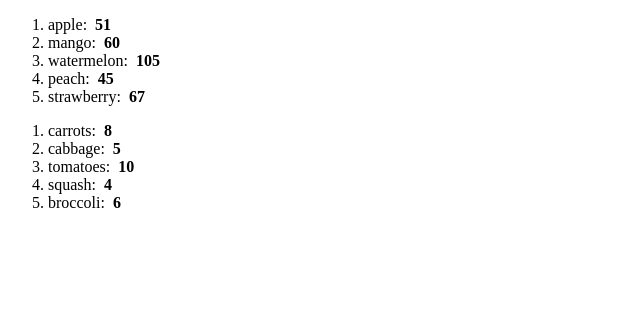
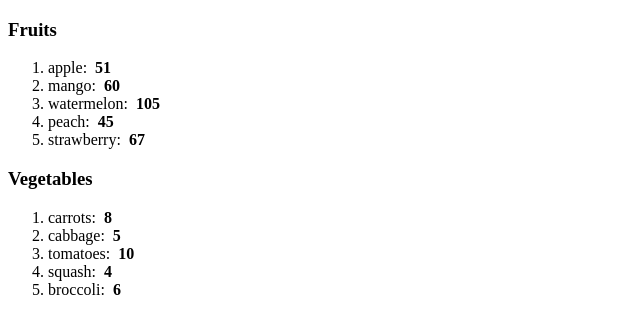
Before and after one commit to KingKunta22/JSDevJourney, a React (Vite) app in the folder react-app-yt-2/: page / in a window 1280 px wide. Shown: the top 334 px of the page, without its empty margins (0-640 px from the left). Built offline with nearby package versions, Linux system fonts and the light colour scheme.

Commit message:
Added conditional rendering

```diff
--- a/react-app-yt-2/src/App.jsx
+++ b/react-app-yt-2/src/App.jsx
@@ -26,8 +26,8 @@ function App() {
 
   return(
     <>
-      <List items={fruits} category="Fruits"/>
-      <List items={vegetables} category="Vegetables"/>
+      {fruits.length > 0 &&  <List items={fruits} category="Fruits"/>}
+      {vegetables.length > 0 && <List items={vegetables} category="Vegetables"/>}
     </>
   )
 
--- a/react-app-yt-2/src/List.jsx
+++ b/react-app-yt-2/src/List.jsx
@@ -17,13 +17,20 @@ function List(props){
     // const highCalFruits = fruits.filter(fruit => fruit.calories > 100)
 
     const itemList = props.items
+    const itemCategory = props.category
 
     const listItems = itemList.map(item => <li key={item.id}>
         {item.name}: &nbsp;
         <b>{item.calories}</b>
         </li>)
 
-    return(<ol>{listItems}</ol>)
+    return(
+    <>
+        <h3>{itemCategory}</h3>
+        <ol>
+            {listItems}
+        </ol>
+    </>)
 }
 
 export default List
```
